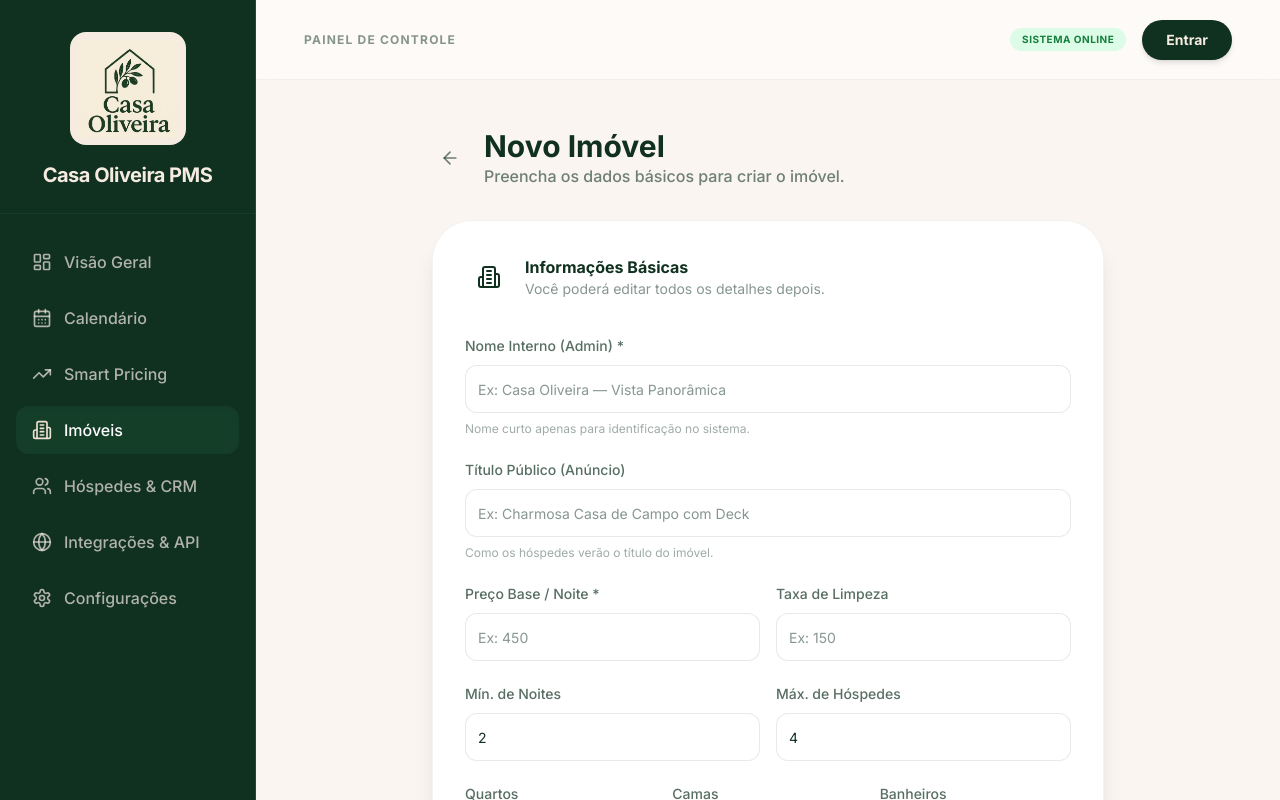
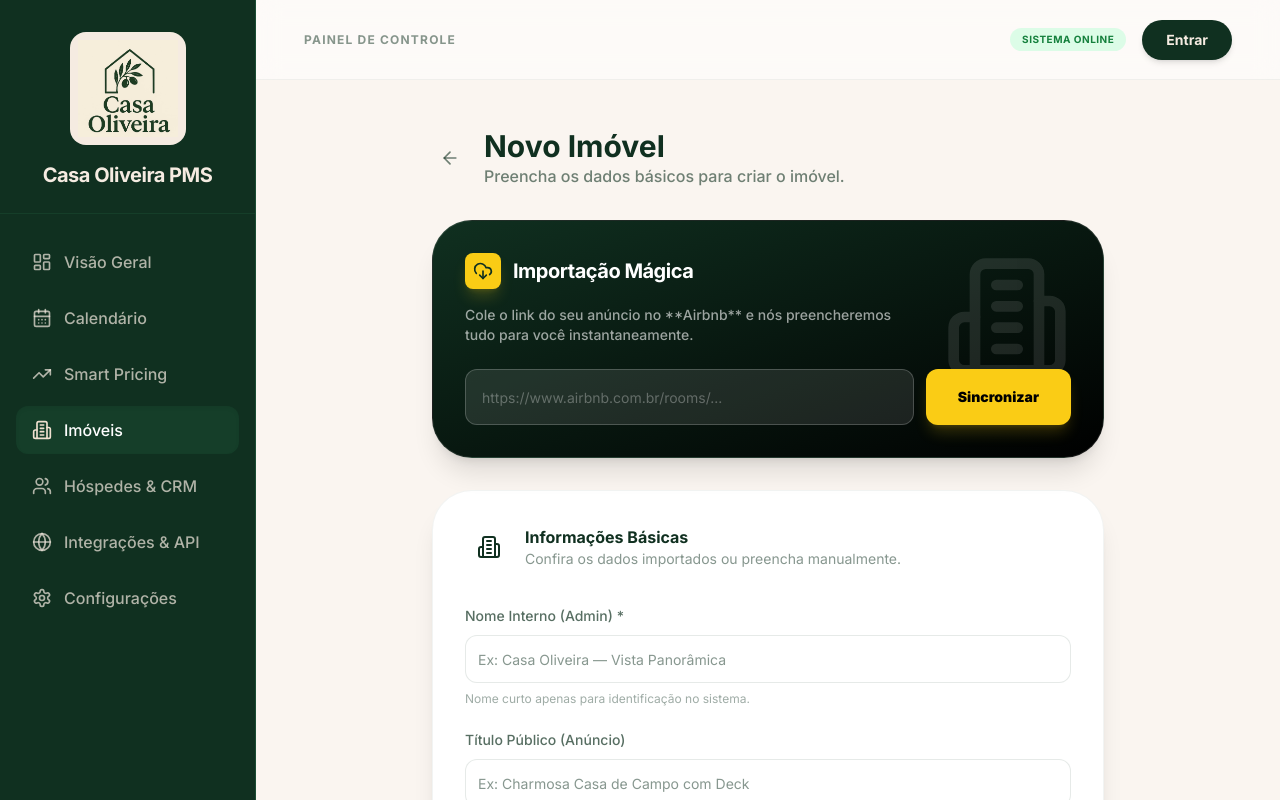
Before and after one commit to odairitj-eng/PMS-Casa-Oliveira, a Next.js app: page /admin/properties/new in a window 1280 px wide. Shown: the top 800 px of the page. Built offline with nearby package versions, Linux system fonts and the light colour scheme; no server answers.

Commit message:
fix(admin): restore airbnb magic import for new properties

```diff
--- a/app/admin/properties/new/page.tsx
+++ b/app/admin/properties/new/page.tsx
@@ -6,13 +6,15 @@ import axios from 'axios';
 import { Button } from '@/components/ui/button';
 import { Input } from '@/components/ui/input';
 import { Label } from '@/components/ui/label';
-import { ArrowLeft, Building2 } from 'lucide-react';
+import { ArrowLeft, Building2, DownloadCloud, Loader2 } from 'lucide-react';
 import Link from 'next/link';
 import toast from 'react-hot-toast';
 
 export default function NewPropertyPage() {
     const router = useRouter();
     const [loading, setLoading] = useState(false);
+    const [importing, setImporting] = useState(false);
+    const [airbnbUrl, setAirbnbUrl] = useState('');
     const [form, setForm] = useState({
         name: '',
         publicTitle: '',
@@ -29,6 +31,41 @@ export default function NewPropertyPage() {
     });
 
     const set = (k: string, v: string) => setForm(prev => ({ ...prev, [k]: v }));
+
+    const handleImportAirbnb = async () => {
+        if (!airbnbUrl || !airbnbUrl.includes("airbnb.com/rooms/")) {
+            toast.error("Por favor, insira uma URL válida de um anúncio do Airbnb.");
+            return;
+        }
+
+        setImporting(true);
+        const tid = toast.loading("Buscando dados no Airbnb...");
+        try {
+            const response = await axios.post("/api/admin/properties/import-airbnb", { url: airbnbUrl });
+            const imported = response.data.data;
+
+            setForm(prev => ({
+                ...prev,
+                name: imported.name || prev.name,
+                publicTitle: imported.publicTitle || prev.publicTitle,
+                maxGuests: String(imported.maxGuests),
+                bedrooms: String(imported.bedrooms),
+                beds: String(imported.beds),
+                bathrooms: String(imported.bathrooms),
+                city: imported.city || prev.city,
+                state: imported.state || prev.state,
+                country: imported.country || prev.country,
+            }));
+
+            toast.success("Dados importados! Revise e complete os campos obrigatórios.", { id: tid });
+            setAirbnbUrl("");
+        } catch (error: any) {
+            console.error("ERRO AO IMPORTAR:", error);
+            toast.error(error.response?.data?.error || "Falha na importação. Tente preenchimento manual.", { id: tid });
+        } finally {
+            setImporting(false);
+        }
+    };
 
     const handleSubmit = async (e: React.FormEvent) => {
         e.preventDefault();
@@ -54,7 +91,7 @@ export default function NewPropertyPage() {
     };
 
     return (
-        <div className="max-w-2xl mx-auto space-y-8">
+        <div className="max-w-2xl mx-auto space-y-8 pb-20">
             <div className="flex items-center gap-4">
                 <Link href="/admin/properties">
                     <button className="p-2 rounded-xl hover:bg-olive-900/5 text-olive-900/60 transition-colors">
@@ -67,6 +104,44 @@ export default function NewPropertyPage() {
                 </div>
             </div>
 
+            {/* SEÇÃO DE IMPORTAÇÃO MÁGICA */}
+            <div className="bg-gradient-to-br from-olive-900 via-olive-950 to-black rounded-[2.5rem] shadow-xl border border-white/10 p-8 overflow-hidden relative">
+                <div className="absolute top-0 right-0 p-8 opacity-10">
+                    <Building2 className="w-32 h-32 text-white" />
+                </div>
+
+                <div className="relative z-10 space-y-4">
+                    <div className="flex items-center gap-3">
+                        <div className="p-2 bg-yellow-400 rounded-lg shadow-lg shadow-yellow-400/20">
+                            <DownloadCloud className="w-5 h-5 text-olive-900" />
+                        </div>
+                        <h3 className="text-xl font-bold text-white tracking-tight">Importação Mágica</h3>
+                    </div>
+                    <p className="text-white/60 text-sm font-medium max-w-md">
+                        Cole o link do seu anúncio no **Airbnb** e nós preencheremos tudo para você instantaneamente.
+                    </p>
+
+                    <div className="flex flex-col sm:flex-row gap-3 pt-2">
+                        <div className="flex-1 relative">
+                            <Input
+                                placeholder="https://www.airbnb.com.br/rooms/..."
+                                className="h-14 bg-white/10 border-white/20 text-white placeholder:text-white/30 rounded-xl focus:ring-yellow-400/50 pl-4"
+                                value={airbnbUrl}
+                                onChange={(e) => setAirbnbUrl(e.target.value)}
+                                disabled={importing}
+                            />
+                        </div>
+                        <Button
+                            onClick={handleImportAirbnb}
+                            disabled={importing}
+                            className="h-14 px-8 bg-yellow-400 hover:bg-yellow-300 text-black font-black rounded-xl gap-2 shadow-lg shadow-yellow-400/20"
+                        >
+                            {importing ? <Loader2 className="w-5 h-5 animate-spin" /> : "Sincronizar"}
+                        </Button>
+                    </div>
+                </div>
+            </div>
+
             <div className="bg-white rounded-[2.5rem] shadow-xl border border-olive-900/5 p-8">
                 <div className="flex items-center gap-3 mb-8">
                     <div className="w-12 h-12 rounded-2xl bg-olive-100 flex items-center justify-center">
@@ -74,7 +149,7 @@ export default function NewPropertyPage() {
                     </div>
                     <div>
                         <p className="font-bold text-olive-900">Informações Básicas</p>
-                        <p className="text-sm text-olive-900/50">Você poderá editar todos os detalhes depois.</p>
+                        <p className="text-sm text-olive-900/50">Confira os dados importados ou preencha manualmente.</p>
                     </div>
                 </div>
 
--- /dev/null
+++ b/app/api/admin/properties/import-airbnb/route.ts
@@ -0,0 +1,101 @@
+export const dynamic = 'force-dynamic';
+import { NextRequest, NextResponse } from "next/server";
+import { getServerSession } from "next-auth/next";
+import { authOptions } from "@/lib/auth/options";
+import * as cheerio from "cheerio";
+import axios from "axios";
+
+export async function POST(req: NextRequest) {
+    try {
+        // 🛡️ REDUNDANT ADMIN CHECK (DEFENSE IN DEPTH)
+        const session = await getServerSession(authOptions);
+        if (!session || (session.user as any)?.role !== "ADMIN") {
+            return NextResponse.json({ error: "Acesso negado" }, { status: 403 });
+        }
+
+        const { url } = await req.json();
+
+        // 🛡️ SSRF PROTECTION
+        if (!url || !url.startsWith("https://") || !url.includes("airbnb.com/rooms/")) {
+            return NextResponse.json({ error: "URL inválida. Apenas links diretos de anúncios do Airbnb são permitidos por segurança." }, { status: 400 });
+        }
+
+        // Fetching the Airbnb listing page
+        const response = await axios.get(url, {
+            headers: {
+                'User-Agent': 'Mozilla/5.0 (Windows NT 10.0; Win64; x64) AppleWebKit/537.36 (KHTML, like Gecko) Chrome/120.0.0.0 Safari/537.36',
+                'Accept': 'text/html,application/xhtml+xml,application/xml;q=0.9,image/avif,image/webp,image/apng,*/*;q=0.8',
+                'Accept-Language': 'pt-BR,pt;q=0.9,en-US;q=0.8,en;q=0.7',
+                'Cache-Control': 'max-age=0',
+            },
+            timeout: 10000 // 10s timeout
+        });
+
+        const html = response.data;
+        const $ = cheerio.load(html);
+
+        const ogTitle = $('meta[property="og:title"]').attr('content')?.replace(' - Airbnb', '') || $('title').text()?.replace(' - Airbnb', '') || "";
+        const h1Title = $('h1').first().text().trim();
+        const ogDescription = $('meta[property="og:description"]').attr('content') || $('meta[name="description"]').attr('content') || "";
+
+        // Default values
+        let maxGuests = 2;
+        let bedrooms = 1;
+        let beds = 1;
+        let bathrooms = 1;
+        let city = "";
+        let state = "";
+        let country = "Brasil";
+
+        // Extract Location from Schema if possible
+        $('script[type="application/ld+json"]').each((i, el) => {
+            try {
+                const data = JSON.parse($(el).html() || "");
+                if (data["@type"] === "LodgingBusiness" || data["@type"] === "Product" || data["@type"] === "Accommodation") {
+                    if (data.address) {
+                        city = data.address.addressLocality || city;
+                        state = data.address.addressRegion || state;
+                        country = data.address.addressCountry || country;
+                    }
+                }
+            } catch (e) { }
+        });
+
+        // Extract capacity from description text
+        if (ogDescription) {
+            const guestsMatch = ogDescription.match(/(\d+)\s+hóspede/i);
+            if (guestsMatch) maxGuests = parseInt(guestsMatch[1]);
+
+            const bedroomsMatch = ogDescription.match(/(\d+)\s+quarto/i);
+            if (bedroomsMatch) bedrooms = parseInt(bedroomsMatch[1]);
+
+            const bedsMatch = ogDescription.match(/(\d+)\s+cama/i);
+            if (bedsMatch) beds = parseInt(bedsMatch[1]);
+
+            const bathsMatch = ogDescription.match(/(\d+)\s+banheiro/i);
+            if (bathsMatch) bathrooms = parseInt(bathsMatch[1]);
+        }
+
+        // We return the data for the form pre-fill
+        return NextResponse.json({
+            success: true,
+            data: {
+                name: ogTitle || h1Title,
+                publicTitle: ogTitle || h1Title,
+                maxGuests,
+                bedrooms,
+                beds,
+                bathrooms,
+                city,
+                state,
+                country,
+                // These are useful to have even if not in the basic form yet
+                shortDescription: ogDescription.substring(0, 160)
+            }
+        });
+
+    } catch (error: any) {
+        console.error("Erro na extração AirBnb:", error.message);
+        return NextResponse.json({ error: "Falha ao extrair dados do Airbnb. Talvez o link seja inválido ou protegido." }, { status: 500 });
+    }
+}
```
